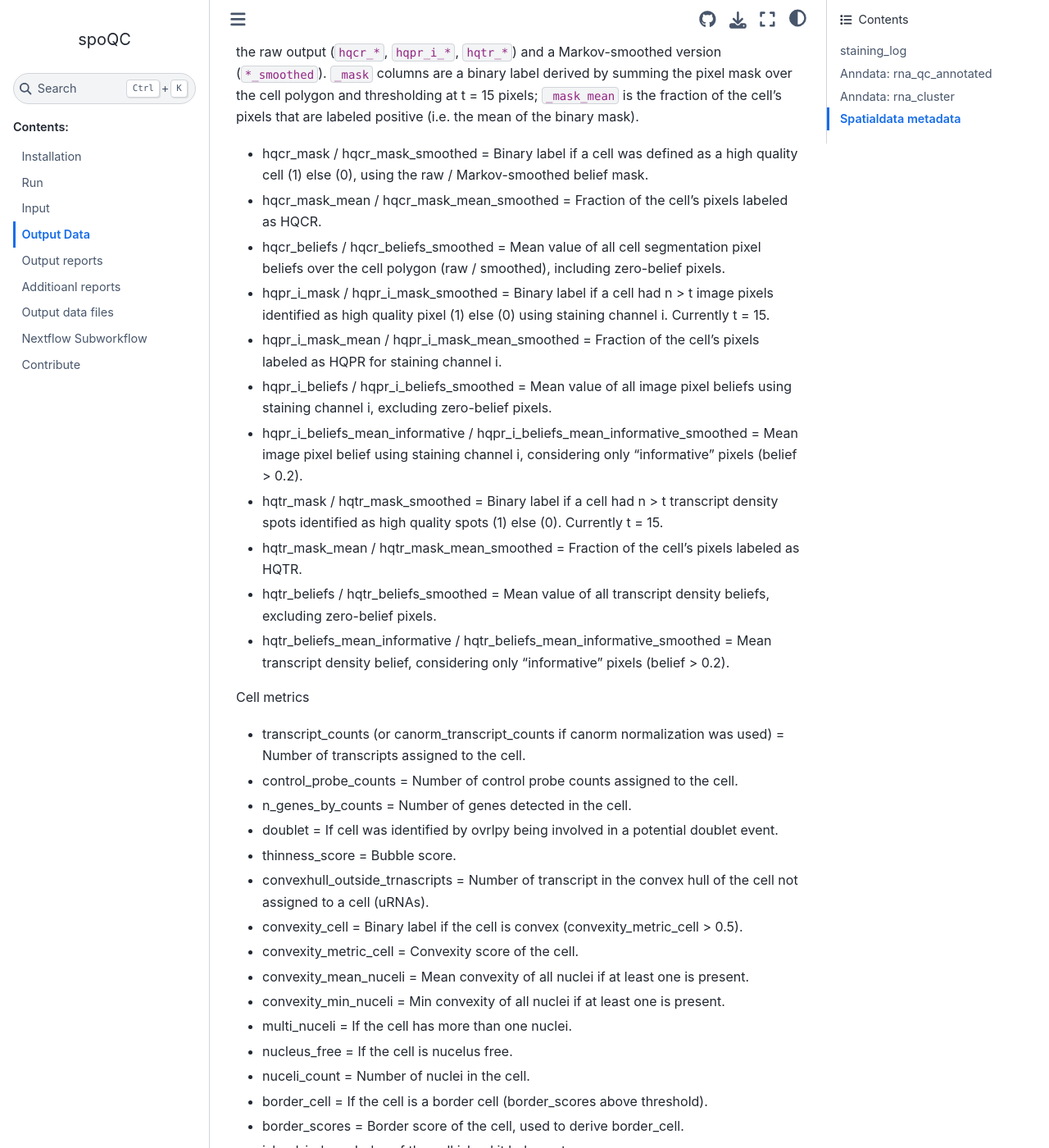
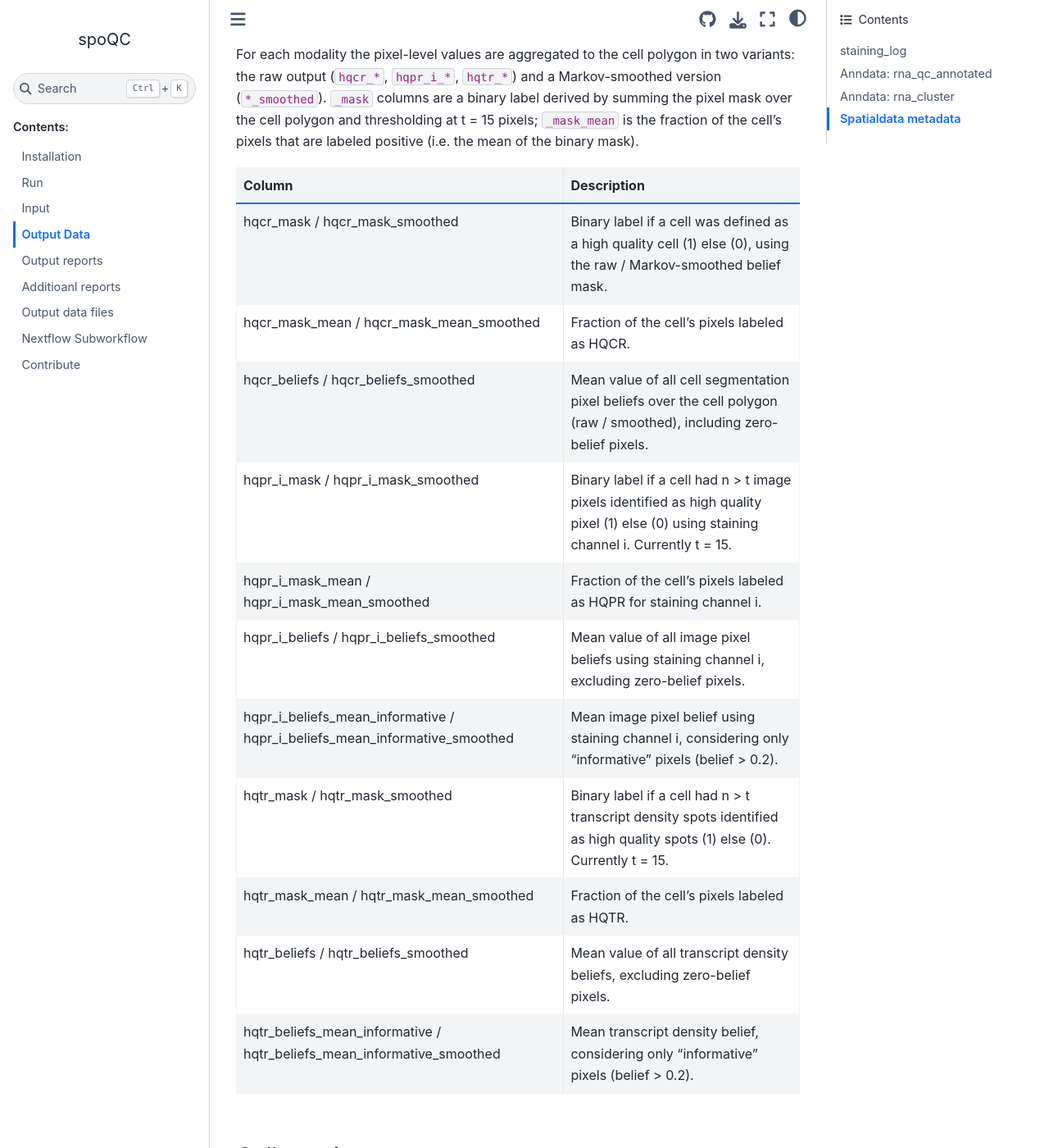
Before and after one commit to heylf/spoQC, a Sphinx documentation site: the page built from docs/source/output_data.md, in a window 1280 px wide and 1400 px high, scrolled down 607 px. Shown: the whole window at 82% size. Built offline with Sphinx 7.4.7 and the Sphinx Book theme 1.1.4, drawn with Linux system fonts in a browser that asks for light colours; some of the changed text lies outside the part shown.

Commit message:
change to output_data.md

```diff
--- a/docs/source/output_data.md
+++ b/docs/source/output_data.md
@@ -13,58 +13,72 @@ To know which integer belongs to which channel, please look in to `staining_log.
 SpoQC maps QC metrics and masks to cells with a designed function so you can invstigate spoQC metrics per cell.
 The file has the following columnn in `anndata.obs`:
 
-Masks
+### Masks
 
 For each modality the pixel-level values are aggregated to the cell polygon in two variants: the raw output (`hqcr_*`, `hqpr_i_*`, `hqtr_*`) and a Markov-smoothed version (`*_smoothed`). `_mask` columns are a binary label derived by summing the pixel mask over the cell polygon and thresholding at t = 15 pixels; `_mask_mean` is the fraction of the cell's pixels that are labeled positive (i.e. the mean of the binary mask).
 
-* hqcr_mask / hqcr_mask_smoothed = Binary label if a cell was defined as a high quality cell (1) else (0), using the raw / Markov-smoothed belief mask.
-* hqcr_mask_mean / hqcr_mask_mean_smoothed = Fraction of the cell's pixels labeled as HQCR.
-* hqcr_beliefs / hqcr_beliefs_smoothed = Mean value of all cell segmentation pixel beliefs over the cell polygon (raw / smoothed), including zero-belief pixels.
-* hqpr_i_mask / hqpr_i_mask_smoothed = Binary label if a cell had n > t image pixels identified as high quality pixel (1) else (0) using staining channel i. Currently t = 15.
-* hqpr_i_mask_mean / hqpr_i_mask_mean_smoothed = Fraction of the cell's pixels labeled as HQPR for staining channel i.
-* hqpr_i_beliefs / hqpr_i_beliefs_smoothed = Mean value of all image pixel beliefs using staining channel i, excluding zero-belief pixels.
-* hqpr_i_beliefs_mean_informative / hqpr_i_beliefs_mean_informative_smoothed = Mean image pixel belief using staining channel i, considering only "informative" pixels (belief > 0.2).
-* hqtr_mask / hqtr_mask_smoothed = Binary label if a cell had n > t transcript density spots identified as high quality spots (1) else (0). Currently t = 15.
-* hqtr_mask_mean / hqtr_mask_mean_smoothed = Fraction of the cell's pixels labeled as HQTR.
-* hqtr_beliefs / hqtr_beliefs_smoothed = Mean value of all transcript density beliefs, excluding zero-belief pixels.
-* hqtr_beliefs_mean_informative / hqtr_beliefs_mean_informative_smoothed = Mean transcript density belief, considering only "informative" pixels (belief > 0.2).
+| Column | Description |
+|---|---|
+| hqcr_mask / hqcr_mask_smoothed | Binary label if a cell was defined as a high quality cell (1) else (0), using the raw / Markov-smoothed belief mask. |
+| hqcr_mask_mean / hqcr_mask_mean_smoothed | Fraction of the cell's pixels labeled as HQCR. |
+| hqcr_beliefs / hqcr_beliefs_smoothed | Mean value of all cell segmentation pixel beliefs over the cell polygon (raw / smoothed), including zero-belief pixels. |
+| hqpr_i_mask / hqpr_i_mask_smoothed | Binary label if a cell had n > t image pixels identified as high quality pixel (1) else (0) using staining channel i. Currently t = 15. |
+| hqpr_i_mask_mean / hqpr_i_mask_mean_smoothed | Fraction of the cell's pixels labeled as HQPR for staining channel i. |
+| hqpr_i_beliefs / hqpr_i_beliefs_smoothed | Mean value of all image pixel beliefs using staining channel i, excluding zero-belief pixels. |
+| hqpr_i_beliefs_mean_informative / hqpr_i_beliefs_mean_informative_smoothed | Mean image pixel belief using staining channel i, considering only "informative" pixels (belief > 0.2). |
+| hqtr_mask / hqtr_mask_smoothed | Binary label if a cell had n > t transcript density spots identified as high quality spots (1) else (0). Currently t = 15. |
+| hqtr_mask_mean / hqtr_mask_mean_smoothed | Fraction of the cell's pixels labeled as HQTR. |
+| hqtr_beliefs / hqtr_beliefs_smoothed | Mean value of all transcript density beliefs, excluding zero-belief pixels. |
+| hqtr_beliefs_mean_informative / hqtr_beliefs_mean_informative_smoothed | Mean transcript density belief, considering only "informative" pixels (belief > 0.2). |
 
-Cell metrics
-* transcript_counts (or canorm_transcript_counts if canorm normalization was used) = Number of transcripts assigned to the cell.
-* control_probe_counts = Number of control probe counts assigned to the cell.
-* n_genes_by_counts = Number of genes detected in the cell.
-* doublet = If cell was identified by ovrlpy being involved in a potential doublet event.
-* thinness_score = Bubble score.
-* convexhull_outside_trnascripts = Number of transcript in the convex hull of the cell not assigned to a cell (uRNAs).
-* convexity_cell = Binary label if the cell is convex (convexity_metric_cell > 0.5).
-* convexity_metric_cell = Convexity score of the cell.
-* convexity_mean_nuceli = Mean convexity of all nuclei if at least one is present.
-* convexity_min_nuceli = Min convexity of all nuclei if at least one is present.
-* multi_nuceli = If the cell has more than one nuclei.
-* nucleus_free = If the cell is nucelus free.
-* nuceli_count = Number of nuclei in the cell.
-* border_cell = If the cell is a border cell (border_scores above threshold).
-* border_scores = Border score of the cell, used to derive border_cell.
-* island_index = Index of the cell island it belongs to.
-* island_score = Size (number of cells) of the cell island it belongs to.
-* small_islands = If the cell belongs to a small cell island (island_score below threshold).
-* num_low_qc_transcript = Number of low quality transcripts (qv < 20).
-* cell_overlap_area = Overlap area of the cell with neighbouring cells.
+### Cell metrics
 
-Image metrics
-* hqpr_i_intensity = Mean pixel intensity for the cell polygon using staining channel i.
-* edge_strength_hqpr_i, energy_hqpr_i, relevance_hqpr_i, entropy_hqpr_i, homogenity_hqpr_i, uniformity_hqpr_i = Mean of the respective pixel (anti)structure/texture metric over the cell polygon, using staining channel i.
+| Column | Description |
+|---|---|
+| transcript_counts (or canorm_transcript_counts if canorm normalization was used) | Number of transcripts assigned to the cell. |
+| control_probe_counts | Number of control probe counts assigned to the cell. |
+| n_genes_by_counts | Number of genes detected in the cell. |
+| doublet | If cell was identified by ovrlpy being involved in a potential doublet event. |
+| thinness_score | Bubble score. |
+| convexhull_outside_trnascripts | Number of transcript in the convex hull of the cell not assigned to a cell (uRNAs). |
+| convexity_cell | Binary label if the cell is convex (convexity_metric_cell > 0.5). |
+| convexity_metric_cell | Convexity score of the cell. |
+| convexity_mean_nuceli | Mean convexity of all nuclei if at least one is present. |
+| convexity_min_nuceli | Min convexity of all nuclei if at least one is present. |
+| multi_nuceli | If the cell has more than one nuclei. |
+| nucleus_free | If the cell is nucelus free. |
+| nuceli_count | Number of nuclei in the cell. |
+| border_cell | If the cell is a border cell (border_scores above threshold). |
+| border_scores | Border score of the cell, used to derive border_cell. |
+| island_index | Index of the cell island it belongs to. |
+| island_score | Size (number of cells) of the cell island it belongs to. |
+| small_islands | If the cell belongs to a small cell island (island_score below threshold). |
+| num_low_qc_transcript | Number of low quality transcripts (qv < 20). |
+| cell_overlap_area | Overlap area of the cell with neighbouring cells. |
 
-Transcript metrics
-* hqtr_intensity = Mean transcript density for the cell polygon.
-* hqtr_qv_density = Mean transcript quality (QV) density for the cell polygon.
-* hqtr_ac_density = Mean ambient RNA (AC) density for the cell polygon.
-* edge_strength_hqtr, energy_hqtr, relevance_hqtr, entropy_hqtr, homogenity_hqtr, uniformity_hqtr = Mean of the respective pixel (anti)structure/texture metric over the cell polygon, computed on the transcript density image.
+### Image metrics
 
-Columns added during additional analysis
-* leiden = Leiden cluster assignment computed on the (sub-)dataset (resolution auto-selected).
-* hqcr_filtered_out, hqtr_filtered_out, hqpr_i_filtered_out = Binary label if the cell's belief score for that modality is below the 0.45 filtering threshold.
-* hqr_filtered_out = Binary label if the cell was filtered out by any of hqcr, hqtr or hqpr (OR of the columns above).
+| Column | Description |
+|---|---|
+| hqpr_i_intensity | Mean pixel intensity for the cell polygon using staining channel i. |
+| edge_strength_hqpr_i, energy_hqpr_i, relevance_hqpr_i, entropy_hqpr_i, homogenity_hqpr_i, uniformity_hqpr_i | Mean of the respective pixel (anti)structure/texture metric over the cell polygon, using staining channel i. |
+
+### Transcript metrics
+
+| Column | Description |
+|---|---|
+| hqtr_intensity | Mean transcript density for the cell polygon. |
+| hqtr_qv_density | Mean transcript quality (QV) density for the cell polygon. |
+| hqtr_ac_density | Mean ambient RNA (AC) density for the cell polygon. |
+| edge_strength_hqtr, energy_hqtr, relevance_hqtr, entropy_hqtr, homogenity_hqtr, uniformity_hqtr | Mean of the respective pixel (anti)structure/texture metric over the cell polygon, computed on the transcript density image. |
+
+### Columns added during additional analysis
+
+| Column | Description |
+|---|---|
+| leiden | Leiden cluster assignment computed on the (sub-)dataset (resolution auto-selected). |
+| hqcr_filtered_out, hqtr_filtered_out, hqpr_i_filtered_out | Binary label if the cell's belief score for that modality is below the 0.45 filtering threshold. |
+| hqr_filtered_out | Binary label if the cell was filtered out by any of hqcr, hqtr or hqpr (OR of the columns above). |
 
 ## Anndata: rna_cluster
 `report/analsis` holds a file named `rna_cluster.h5ad`. This anndata is from the subcluster analysis and holds the same columns as `rna_qc_annotated.h5ad`, but only for the cells of the analysed cluster. In addition, `anndata.uns` holds `spoqc_celltype_colors` and `spoqc_leiden_colors`, the label-to-color mappings used for the analysis plots.
```
